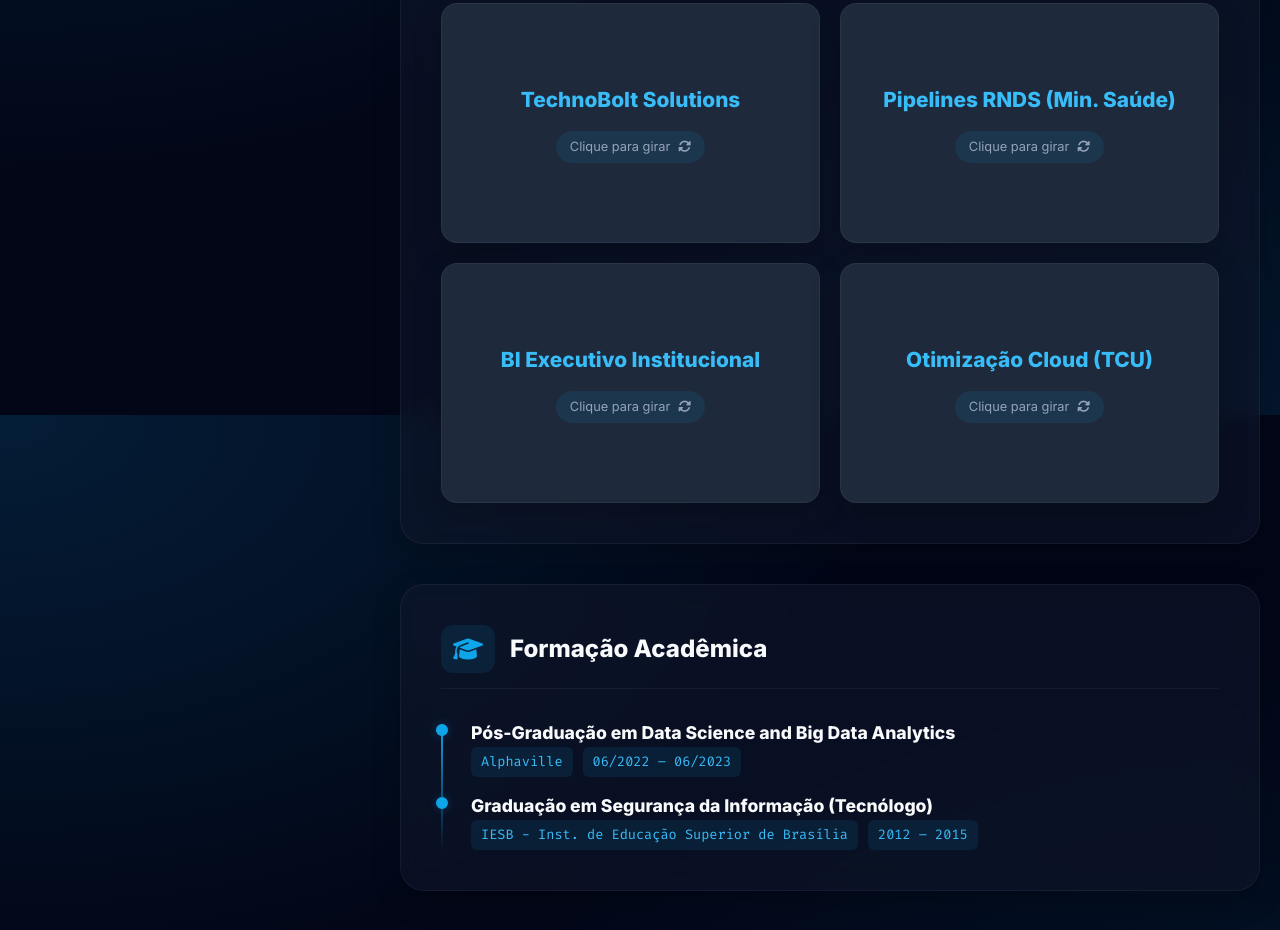
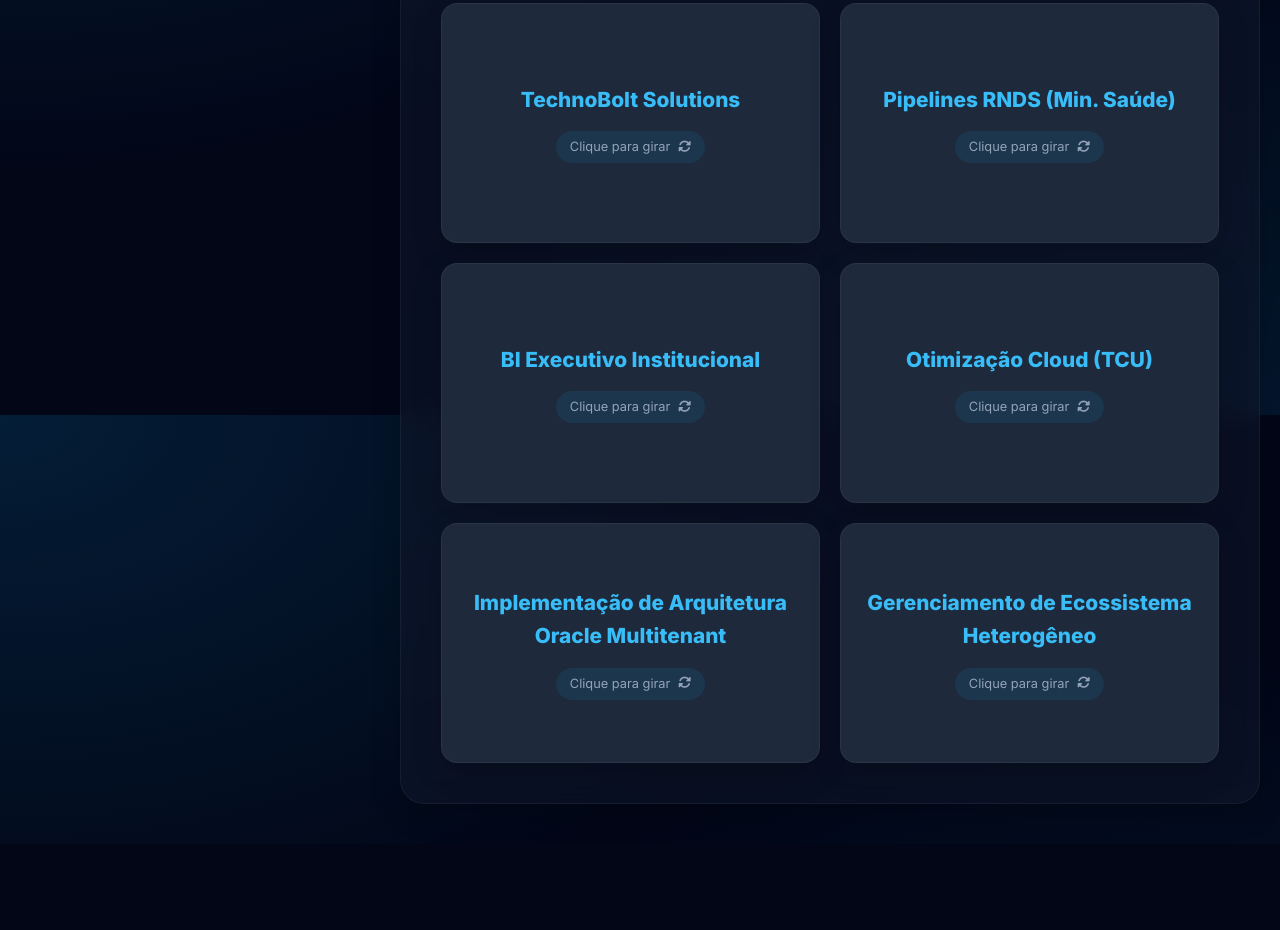
Before and after one commit to italoat/curriculo-italo, a plain HTML site: page index.html in a window 1280 px wide. Shown: the part 1985-2915 px from the top of the page. After the commit the page ends 2829 px from the top, so only its background shows below. Drawn offline with Linux system fonts and the light colour scheme.

Commit message:
Update project section and remove academic details
Removed academic section and added new project cards for Oracle Multitenant architecture and heterogeneous ecosystem management.

```diff
--- a/index.html
+++ b/index.html
@@ -934,7 +934,7 @@
                 </div>
             </section>
 
-            <section class="section spotlight-card reveal">
+              <section class="section spotlight-card reveal">
                 <h2 class="section-header"><i class="fas fa-layer-group"></i> Projetos de Destaque</h2>
                 <div class="projects-grid">
 
@@ -992,28 +992,40 @@
                             <div class="project-card-back spotlight-card">
                                 <h3 class="project-title">Otimização Cloud (TCU)</h3>
                                 <div class="project-desc">
-                                    Liderança técnica na estruturação de processos de eficiência e otimização de infraestrutura no Tribunal de Contas da União. Projeto envolveu planejamento arquitetural e implementação nativa de banco de dados em formato Oracle Multitenant, visando severa redução de custos computacionais e escalabilidade elástica.
+                                    Liderança técnica na estruturação de processos de eficiência e otimização de infraestrutura no Tribunal de Contas da União.
+                                </div>
+                            </div>
+                        </div>
+                    </div>
+                        <div class="project-card reveal" style="transition-delay: 0.3s;" onclick="this.classList.toggle('flipped')">
+                        <div class="project-card-inner">
+                            <div class="project-card-front spotlight-card">
+                                <h3 class="project-title">Implementação de Arquitetura Oracle Multitenant </h3>
+                                <div class="flip-hint">Clique para girar <i class="fas fa-sync-alt"></i></div>
+                            </div>
+                            <div class="project-card-back spotlight-card">
+                                <h3 class="project-title">Implementação de Arquitetura Oracle Multitenant</h3>
+                                <div class="project-desc">
+                                    Liderança técnica na implementação de arquitetura multitenant da Oracle em um ambiente crítico. Projeto envolveu planejamento arquitetural e implementação nativa de banco de dados em formato Oracle Multitenant, visando severa redução de custos computacionais e escalabilidade elástica.
+                                </div>
+                            </div>
+                        </div>
+                     </div>
+                            <div class="project-card reveal" style="transition-delay: 0.3s;" onclick="this.classList.toggle('flipped')">
+                        <div class="project-card-inner">
+                            <div class="project-card-front spotlight-card">
+                                <h3 class="project-title">Gerenciamento de Ecossistema Heterogêneo</h3>
+                                <div class="flip-hint">Clique para girar <i class="fas fa-sync-alt"></i></div>
+                            </div>
+                            <div class="project-card-back spotlight-card">
+                                <h3 class="project-title">Gerenciamento de Ecossistema Heterogêneo</h3>
+                                <div class="project-desc">
+                                    Liderança técnica na gerenciar um ecossistema de dados heterogêneo, operando simultaneamente com 8 SGBDs distintos. COnsistindo em administração ativa de soluções relacionais e não relacionais:Greenplum, Oracle, Postgres, MySQL, SQL Server e MongoDB, além de recursos em nuvem como RDS e Aurora.
                                 </div>
                             </div>
                         </div>
                     </div>
 
-                </div>
-            </section>
-
-            <section class="section spotlight-card reveal">
-                <h2 class="section-header"><i class="fas fa-graduation-cap"></i> Formação Acadêmica</h2>
-                <div class="timeline" style="margin-top: 20px;">
-                    <div class="timeline-item" style="background: transparent; border: none; box-shadow: none; margin-bottom: 15px;">
-                        <div class="timeline-dot" style="top: 5px; background: var(--accent-primary);"></div>
-                        <h3 class="job-title" style="font-size: 1.1rem;">Pós-Graduação em Data Science and Big Data Analytics</h3>
-                        <div class="job-meta"><span>Alphaville</span> <span>06/2022 – 06/2023</span></div>
-                    </div>
-                    <div class="timeline-item" style="background: transparent; border: none; box-shadow: none; margin-bottom: 0;">
-                        <div class="timeline-dot" style="top: 5px; background: var(--accent-primary);"></div>
-                        <h3 class="job-title" style="font-size: 1.1rem;">Graduação em Segurança da Informação (Tecnólogo)</h3>
-                        <div class="job-meta"><span>IESB - Inst. de Educação Superior de Brasília</span> <span>2012 – 2015</span></div>
-                    </div>
                 </div>
             </section>
 
```
